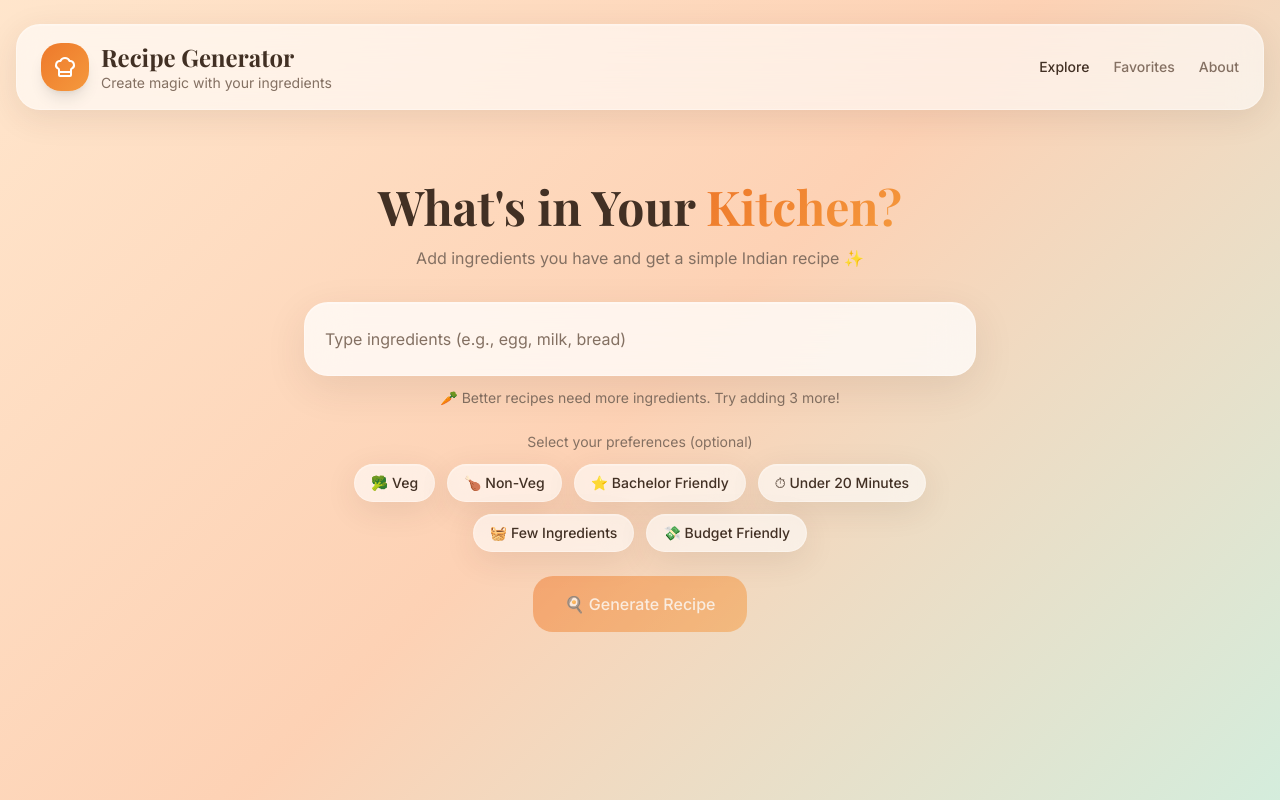
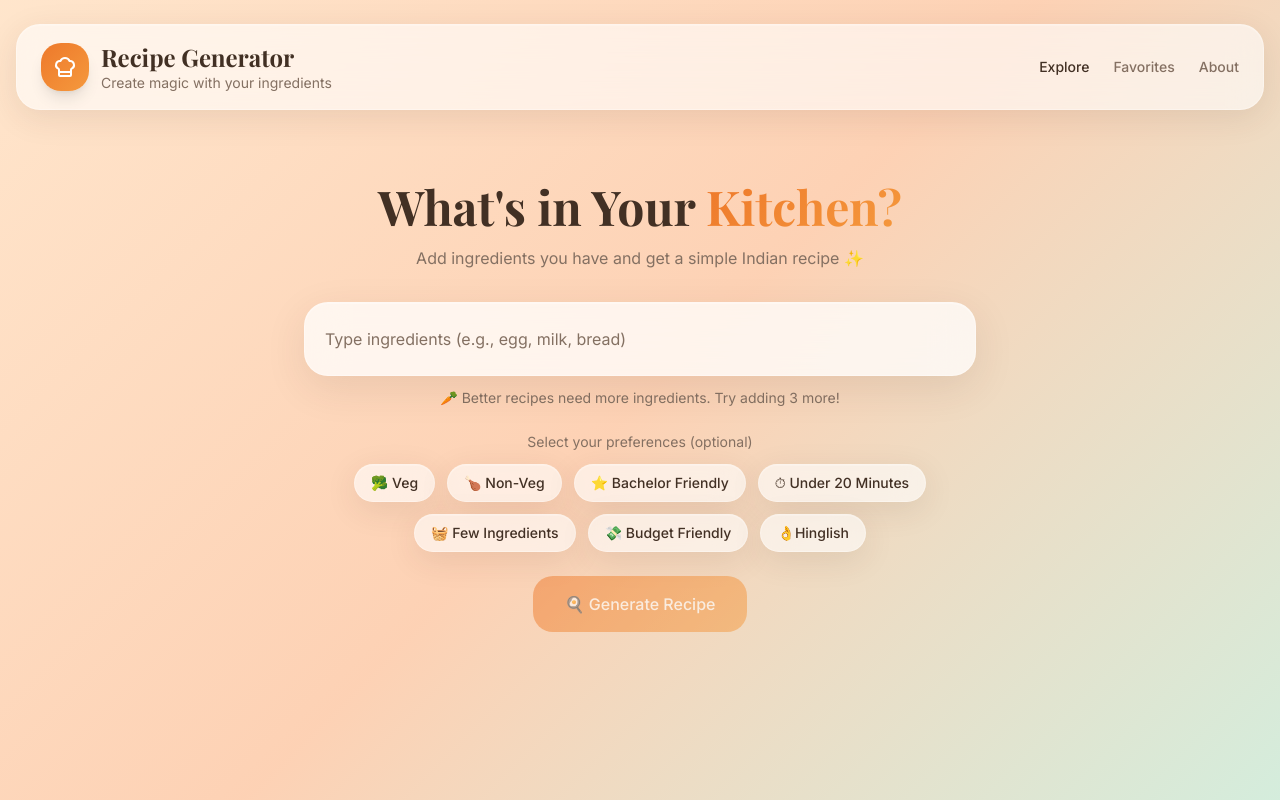
Before and after one commit to webdevpraveen/wdp-recipe, a React (Vite) app: page / in a window 1280 px wide. Built offline with nearby package versions, Linux system fonts and the light colour scheme; the HTML template or start-up script is replaced by a standard one.

Commit message:
chore: final integration pass and stability fixes

```diff
--- a/src/components/PreferenceChips.tsx
+++ b/src/components/PreferenceChips.tsx
@@ -10,6 +10,7 @@ const PREFERENCES = [
   { id: "quick", label: "⏱ Under 20 Minutes" },
   { id: "few", label: "🧺 Few Ingredients" },
   { id: "budget", label: "💸 Budget Friendly" },
+  { id: "hindi", label: "👌Hinglish" },
 ];
 
 const PreferenceChips = ({
```
